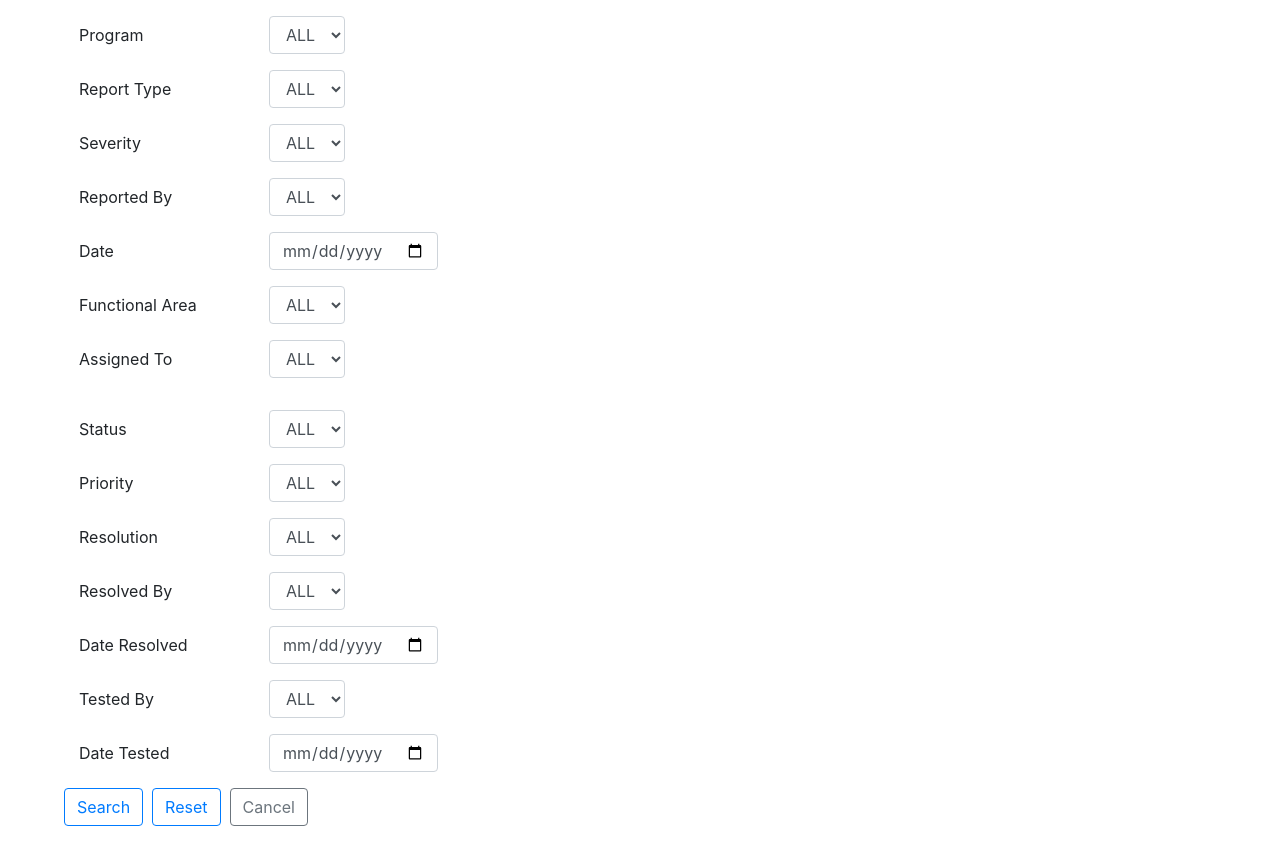
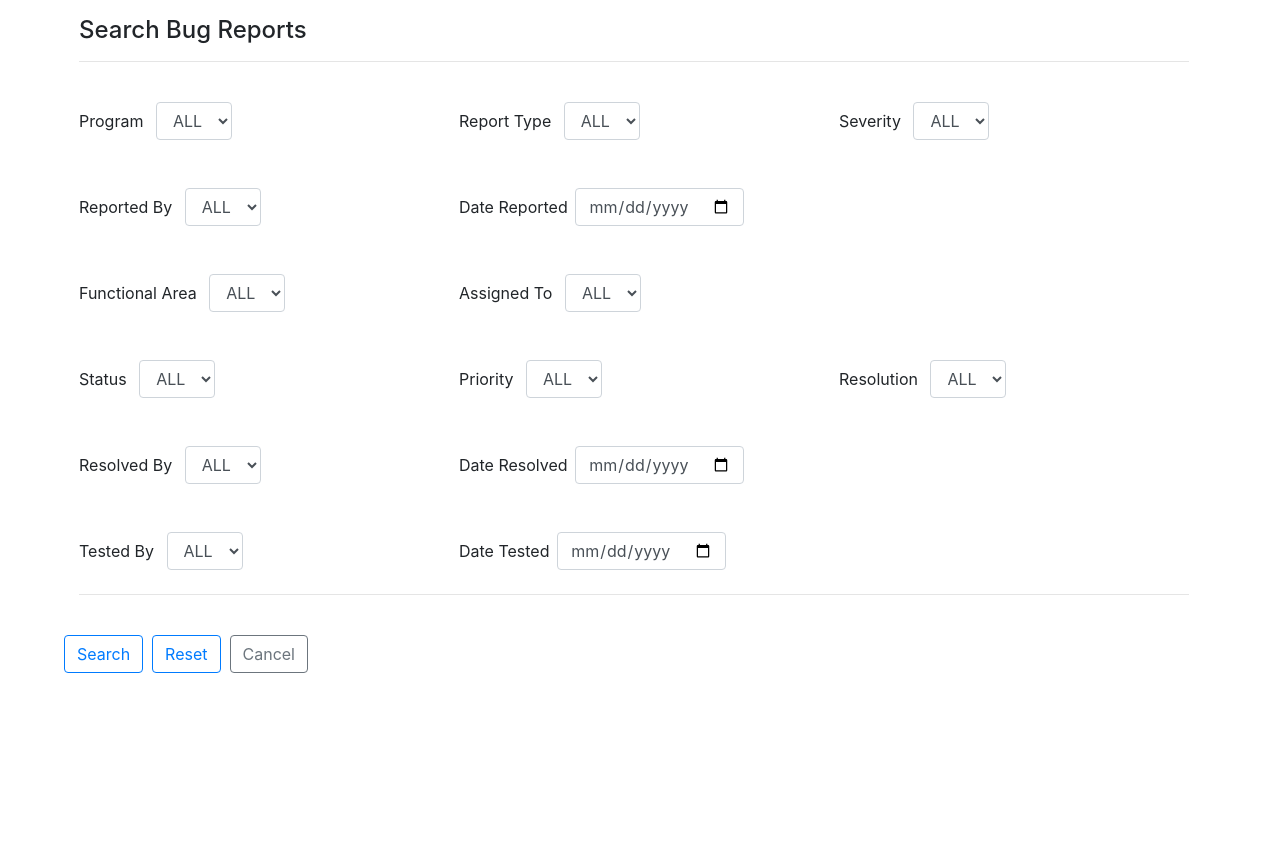
Before and after one commit to slippy-web-dev/bug-hunt, a Django app: page /app/results/ in a window 1280 px wide. After the commit the page ends 673 px from the top, so only its background shows below. Run offline with Django 3.2, Linux system fonts and the light colour scheme; the visitor is signed in with stand-in values (Sample User, id 1); data that the repository does not hold is empty; some libraries are stand-ins or nearby versions.

Commit message:
css, suggested fix not required, resol version as string

```diff
--- a/bug_hunt/app/templates/static_files/home.html
+++ b/bug_hunt/app/templates/static_files/home.html
@@ -21,8 +21,9 @@
       <br>
       <div class="list-group half-width">
         <a class="list-group-item list-group-item-action " href="{% url 'app:new_bug' %}">Enter a NEW Bug</a>
-        <a class="list-group-item list-group-item-action " href="{% url 'app:update_bug' %}">Update EXISTING Bug</a>
-        <a class="list-group-item list-group-item-action " href="{% url 'app:search_bugs' %}">Search for a Bug</a>
+        {% if is_manager or is_admin %}
+        <a class="list-group-item list-group-item-action " href="{% url 'app:search_bugs' %}">Update EXISTING Bug</a>
+        {% endif %}
         {% if is_admin %}
         <a class="list-group-item list-group-item-action " href="{% url 'app:database_maintenance' %}">Database Maintenance</a>
         {% endif %}
--- a/bug_hunt/app/templates/static_files/search-bugs.html
+++ b/bug_hunt/app/templates/static_files/search-bugs.html
@@ -1,6 +1,5 @@
 <!DOCTYPE html>
 {% load static %}
-{% load crispy_forms_tags %}
 <link rel="stylesheet" href="{% static 'css/bootstrap.min.css' %}">
 <link rel="stylesheet" href="{% static 'css/bootstrap.css' %}">
 <link rel="stylesheet" href="{% static 'css/styles.css' %}">
@@ -11,30 +10,23 @@
     </head>
     <body>
         <div class="container-sm">
-            {% if messages %}
-            <div  class="alert alert-success fit-ct">
-                {% for message in messages %}
-                <b>{{ message }}</b>
-                {% endfor %}
-            </div>
-            {% endif %}
-
+            <h4>Search Bug Reports</h4>
+            <hr>
+            <br>
             <form action="{% url 'app:results' %}" method="POST"> {% csrf_token %}
-
                 <div class="form-group row">
-                        <label for="program" class="col-sm-2 col-form-label">Program</label>
-                        <div class="col-sm-10">
+                    <div class="col-sm">
+                        <label for="program">Program
                             <select id="program" onchange="load_areas()" name="program" class="form-control fit-ct inline-disp">
                                 <option value="" selected>ALL</option>
                                 {% for p in programs %}
                                 <option value="{{ p.program_id }}">{{ p.program_name }} - {{p.program_version}} - {{p.program_release}}</option>
                                 {% endfor %}
                             </select>
+                        <label>
                     </div>
-                    </div>
-                    <div class="form-group row">
-                        <label for="report" class="col-sm-2 col-form-label">Report Type</label>
-                        <div class="col-sm-10">
+                    <div class="col-sm">
+                        <label for="report">Report Type
                             <select id="report"  name="report" class="form-control fit-ct inline-disp">
                                 <option value="">ALL</option>
                                 {% for rt in report_type %}
@@ -45,11 +37,10 @@
                                     {% endif %}
                                 {% endfor %}
                             </select>
+                        </label>
                     </div>
-                    </div>
-                    <div class="form-group row">
-                        <label for="severity" class="col-sm-2 col-form-label">Severity</label>
-                        <div class="col-sm-10">
+                    <div class="col-sm">
+                        <label for="severity">Severity
                             <select id="severity" name="severity" class="form-control fit-ct inline-disp">
                                 <option value="">ALL</option>
                                 {% for st in severity %}
@@ -60,12 +51,13 @@
                                     {% endif %}
                                 {% endfor %}
                             </select>
+                        </label>
                     </div>
                 </div>
-
+                <br>
                 <div class="form-group row">
-                        <label for="reported_by" class="col-sm-2 col-form-label">Reported By</label>
-                        <div class="col-sm-10">
+                    <div class="col-sm">
+                        <label for="reported_by"">Reported By
                             <select id="reported_by" name="reported_by" class="form-control fit-ct inline-disp">
                                 <option value="">ALL</option>
                                 {% for e in employees %}
@@ -76,28 +68,29 @@
                                     {% endif %}
                                 {% endfor %}
                             </select>
+                        </label>
                     </div>
+                    <div class="col-sm">
+                        <label for="date_report">Date Reported
+                            <input id="date_report" type="date" name="date_report" class="form-control fit-ct inline-disp" value="{{new_bug.reported_on_date}}">
+                        </label>
                     </div>
+                    <div class="col-sm"></div>
+                </div>
+                <br>
                 <div class="form-group row">
-                        <label for="date_report" class="col-sm-2 col-form-label">Date</label>
-                        <div class="col-sm-10">
-                            <input id="date_report" type="date" name="date_report" class="form-control fit-ct inline-disp" value={{new_bug.reported_on_date}}>
-                        </div>
-                    </div>
-                    <div class="form-group row">
-                        <label for="area" class="col-sm-2 col-form-label">Functional Area</label>
-                        <div class="col-sm-10">
+                    <div class="col-sm-4">
+                        <label for="area">Functional Area
                             <select id="area"  name="area" class="form-control fit-ct inline-disp">
                                 <option value="">ALL</option>
                                 {% for a in areas %}
                                 <option value="{{ a.area_id }}">{{ a.area }}</option>
                                 {% endfor %}
                             </select>
+                        </label>
                     </div>
-                    </div>
-                    <div class="form-group row">
-                        <label for="assigned_to" class="col-sm-2 col-form-label">Assigned To</label>
-                        <div class="col-sm-10">
+                    <div class="col-sm-4">
+                        <label for="assigned_to">Assigned To
                             <select id="assigned_to" name="assigned_to" class="form-control fit-ct inline-disp">
                                 <option value="">ALL</option>
                                 {% for e in employees %}
@@ -108,13 +101,14 @@
                                     {% endif %}
                                 {% endfor %}
                             </select>
+                        </label>
                     </div>
+                    <div class="col-sm-4"></div>
                 </div>
-                    <div class="form-group row"></div>
-
+                <br>
                 <div class="form-group row">
-                        <label for="assigned_to" class="col-sm-2 col-form-label">Status</label>
-                        <div class="col-sm-10">
+                    <div class="col-sm">
+                        <label for="assigned_to">Status
                             <select id="status" name="status" class="form-control fit-ct inline-disp">
                                 <option value="">ALL</option>
                                 {% for s in status %}
@@ -125,11 +119,10 @@
                                     {% endif %}
                                 {% endfor %}
                             </select>
+                        </label>
                     </div>
-                    </div>
-                    <div class="form-group row">
-                        <label for="assigned_to" class="col-sm-2 col-form-label">Priority</label>
-                        <div class="col-sm-10">
+                    <div class="col-sm">
+                        <label for="assigned_to">Priority
                             <select id="priority" name="priority" class="form-control fit-ct inline-disp">
                                 <option value="">ALL</option>
                                 {% for p in priority %}
@@ -140,11 +133,10 @@
                                     {% endif %}
                                 {% endfor %}
                             </select>
+                        </label>
                     </div>
-                    </div>
-                    <div class="form-group row">
-                        <label for="assigned_to" class="col-sm-2 col-form-label">Resolution</label>
-                        <div class="col-sm-10">
+                    <div class="col-sm">
+                        <label for="assigned_to">Resolution
                             <select id="resolution_version" name="resolution_version" class="form-control fit-ct inline-disp">
                                 <option value="">ALL</option>
                                 {% for r in resolution %}
@@ -155,12 +147,13 @@
                                     {% endif %}
                                 {% endfor %}
                             </select>
+                        </label>
                     </div>
                 </div>
-
+                <br>
                 <div class="form-group row">
-                        <label for="resolved_by" class="col-sm-2 col-form-label">Resolved By</label>
-                        <div class="col-sm-10">
+                    <div class="col-sm-4">
+                        <label for="resolved_by">Resolved By
                             <select id="resolved_by" name="resolved_by" class="form-control fit-ct inline-disp">
                                 <option value="">ALL</option>
                                 {% for e in employees %}
@@ -171,17 +164,20 @@
                                     {% endif %}
                                 {% endfor %}
                             </select>
+                        </label>
                     </div>
+                    <div class="col-sm-4">
+                        <label for="resolved_by">Date Resolved
+                            <input id="date_resolved" type="date" name="date_resolved"
+                                class="form-control fit-ct inline-disp" value="{{new_bug.resolved_on_date}}" >
+                        </label>
                     </div>
+                    <div class="col-sm"></div>
+                </div>
+                <br>
                 <div class="form-group row">
-                        <label for="resolved_by" class="col-sm-2 col-form-label">Date Resolved</label>
-                        <div class="col-sm-10">
-                            <input id="date_resolved" type="date" name="date_resolved" class="form-control fit-ct inline-disp" value={{new_bug.resolved_on_date}}>
-                        </div>
-                    </div>
-                    <div class="form-group row">
-                        <label for="resolved_by" class="col-sm-2 col-form-label">Tested By</label>
-                        <div class="col-sm-10">
+                    <div class="col-sm-4">
+                        <label for="resolved_by">Tested By
                             <select id="tested_by" name="tested_by" class="form-control fit-ct inline-disp">
                                 <option value="">ALL</option>
                                 {% for e in employees %}
@@ -192,14 +188,18 @@
                                     {% endif %}
                                 {% endfor %}
                             </select>
+                        </label>
                     </div>
+                    <div class="col-sm-4">
+                        <label for="resolved_by" >Date Tested
+                            <input id="date_tested" type="date" name="date_tested" class="form-control fit-ct inline-disp" value={{new_bug.tested_on_date}}>
+                        </label>
                     </div>
-                    <div class="form-group row">
-                        <label for="resolved_by" class="col-sm-2 col-form-label">Date Tested</label>
-                        <div class="col-sm-10">
-                            <input id="date_tested" type="date" name="date_tested" class="form-control fit-ct inline-disp" value={{new_bug.tested_on_date}}>
+                    <div class="col-sm"></div>
                 </div>
-                    </div>
+
+                <hr>
+                <br>
                 <div class="row">
                     <input type="submit" name="search" value="Search" class="btn btn-outline-primary">&nbsp;&nbsp;
                     <input type="reset" name="reset" value="Reset" class="btn btn-outline-primary" onClick="window.location.reload()">&nbsp;&nbsp;
--- a/bug_hunt/app/views.py
+++ b/bug_hunt/app/views.py
@@ -18,17 +18,20 @@ def index(request):
     is_admin = request.user.is_staff
     username = request.user.username
     access_level = 0
+    is_manager = False
     try:
         employee_object = Employees.objects.filter(employee_username=username).values()
         username = employee_object[0]['employee_username']
         accesslevel_obj = AccessLevels.objects.filter(accessLevel_id=employee_object[0]['employee_accesslevel_id']).values()
         access_level = accesslevel_obj[0]['accesslevel']
+        is_manager = ( access_level == '2')
     except Exception as e:
         print(type(e))
 
     # test_object = { 'test' : 7 }
     context = {
         'is_admin' : is_admin,
+        'is_manager': is_manager,
         'username': username,
         'access_level': access_level
          }
@@ -649,8 +652,7 @@ def new_bug(request):
         if not description: messages.add_message(request, messages.INFO, 'Description; ')
         else: new_bug.description = description
 
-        if not suggested_fix: messages.add_message(request, messages.INFO, 'Suggested Fix; ')
-        else: new_bug.suggested_fix = suggested_fix
+        if suggested_fix: new_bug.suggested_fix = suggested_fix
 
         if not reported_by: messages.add_message(request, messages.INFO, 'Reported Employee; ')
         else: new_bug.reported_by_emp_id=Employees.objects.only('employee_id').get(employee_id=reported_by)
@@ -670,7 +672,7 @@ def new_bug(request):
 
         if resolution_id: new_bug.resolution = Resolutions.objects.only('resolution_id').get(resolution_id=resolution_id)
 
-        if resolution_version: new_bug.resolution_version = Resolutions.objects.only('resolution_id').get(resolution_id=resolution_version)
+        if resolution_version: new_bug.resolution_version = resolution_version
 
         if resolved_by: new_bug.resolved_by_emp_id = Employees.objects.only('employee_id').get(employee_id=resolved_by)
 
@@ -769,8 +771,9 @@ def search_bugs(request):
         if len(date_tested)>0:
             MyDict.update({'tested_on_date':date_tested})
 
-
         reportList = BugReports.objects.filter(**MyDict)
+        if len(reportList) == 0:
+            messages.add_message(request, messages.INFO, "No results found")
         context = {
             'queryset': reportList
         }
--- a/bug_hunt/bootstrap/css/styles.css
+++ b/bug_hunt/bootstrap/css/styles.css
@@ -56,3 +56,11 @@
 label textarea{
     vertical-align: middle;
 }
+
+label select {
+    margin-left: 0.5rem;
+}
+
+label input {
+    margin-left: 0.2rem;
+}
--- a/bug_hunt/bug_hunt/settings.py
+++ b/bug_hunt/bug_hunt/settings.py
@@ -33,7 +33,6 @@ ALLOWED_HOSTS = []
 INSTALLED_APPS = [
     'app.apps.AppConfig',
     'import_export',
-    'crispy_forms',
     'django.contrib.admin',
     'django.contrib.auth',
     'django.contrib.contenttypes',
```
Also changed, not shown: bug_hunt/app/models.py (+3 -4 lines), bug_hunt/app/templates/static_files/add-bugs.html (+3 -11 lines), bug_hunt/app/templates/static_files/edit-bug.html (+18 -6 lines), bug_hunt/app/templates/static_files/results.html (+13 -10 lines), bug_hunt/app/migrations/0010_auto_20200430_0037.py (added). Lines whose indentation alone changed are shown as unchanged.
